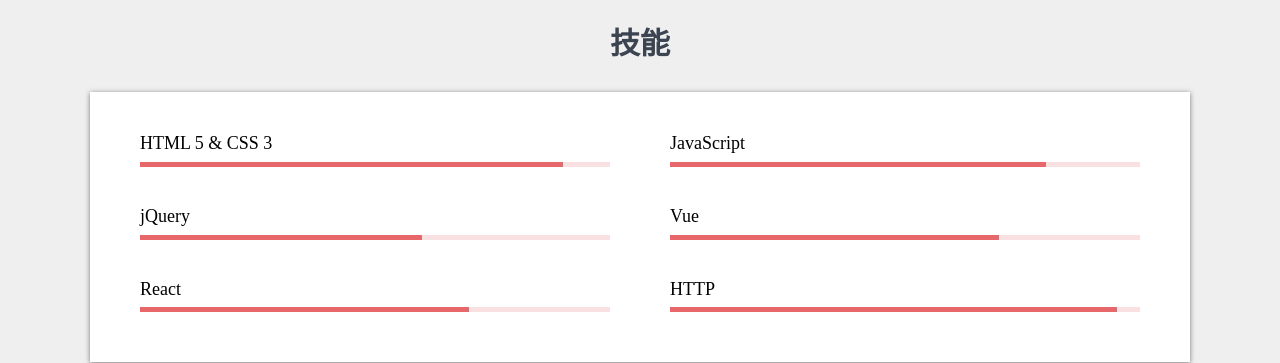
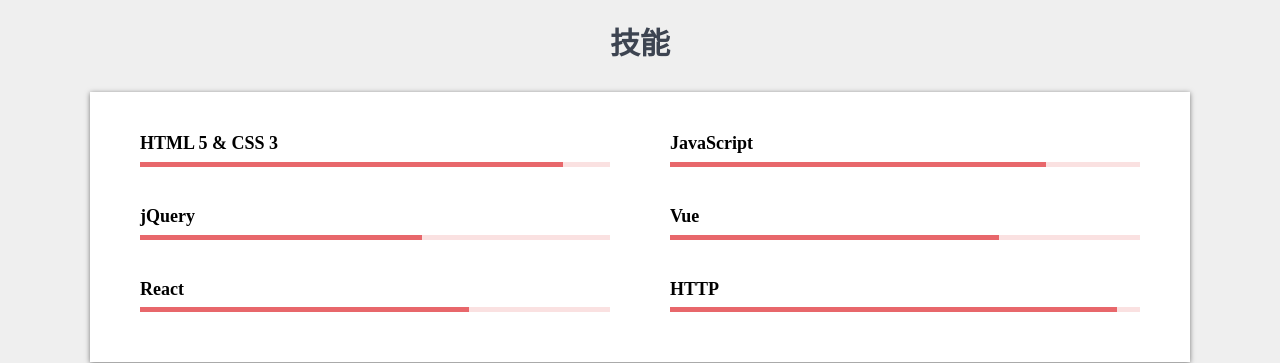
Before and after one commit to 18437956520/resume-1, a plain HTML site: page index.html in a window 1280 px wide. Shown: the part 1020-1383 px from the top of the page. Drawn offline with Linux system fonts and the light colour scheme.

Commit message:
Update style.css

```diff
--- a/style.css
+++ b/style.css
@@ -26,8 +26,7 @@ li {
 h2,
 h3,
 h4,
-h5,
-h6 {
+ {
     font-weight: normal;
 }
 
```
